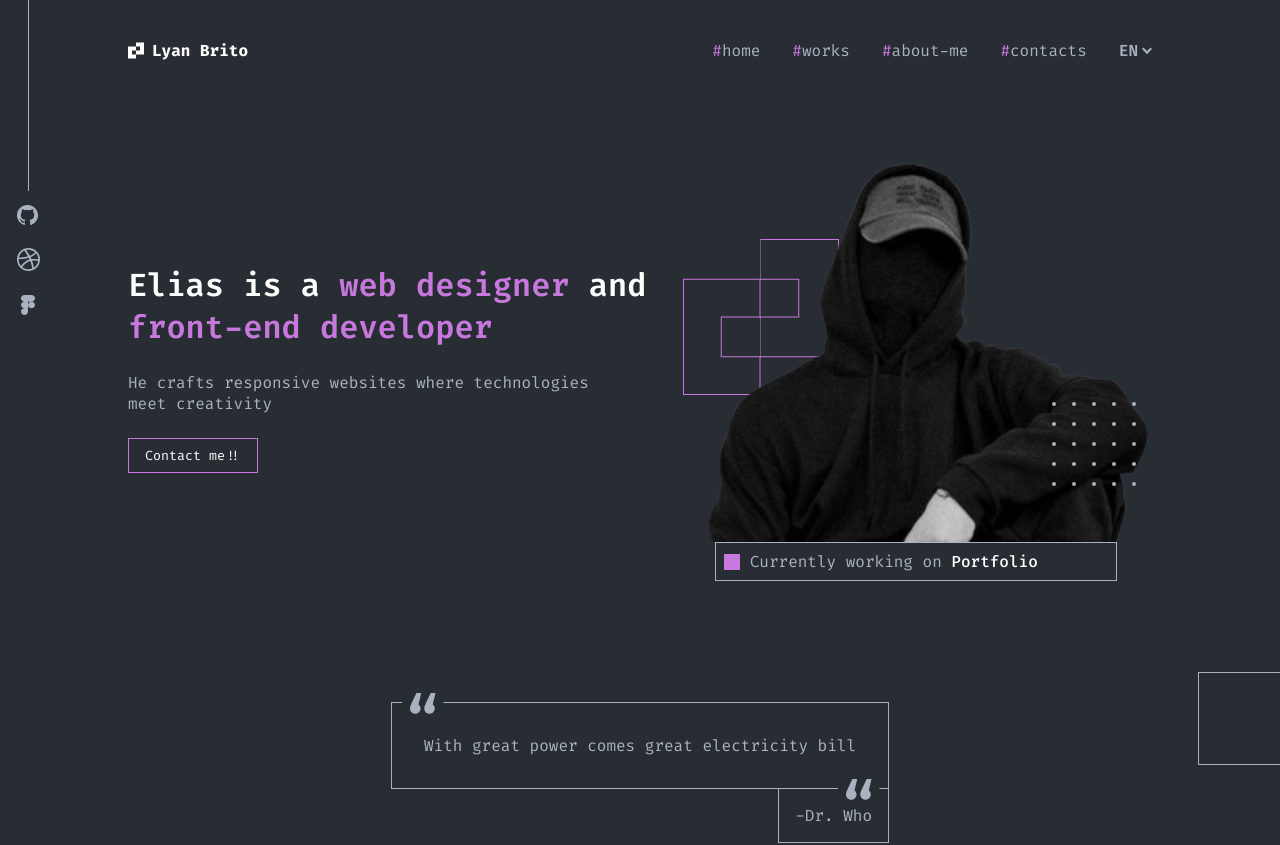
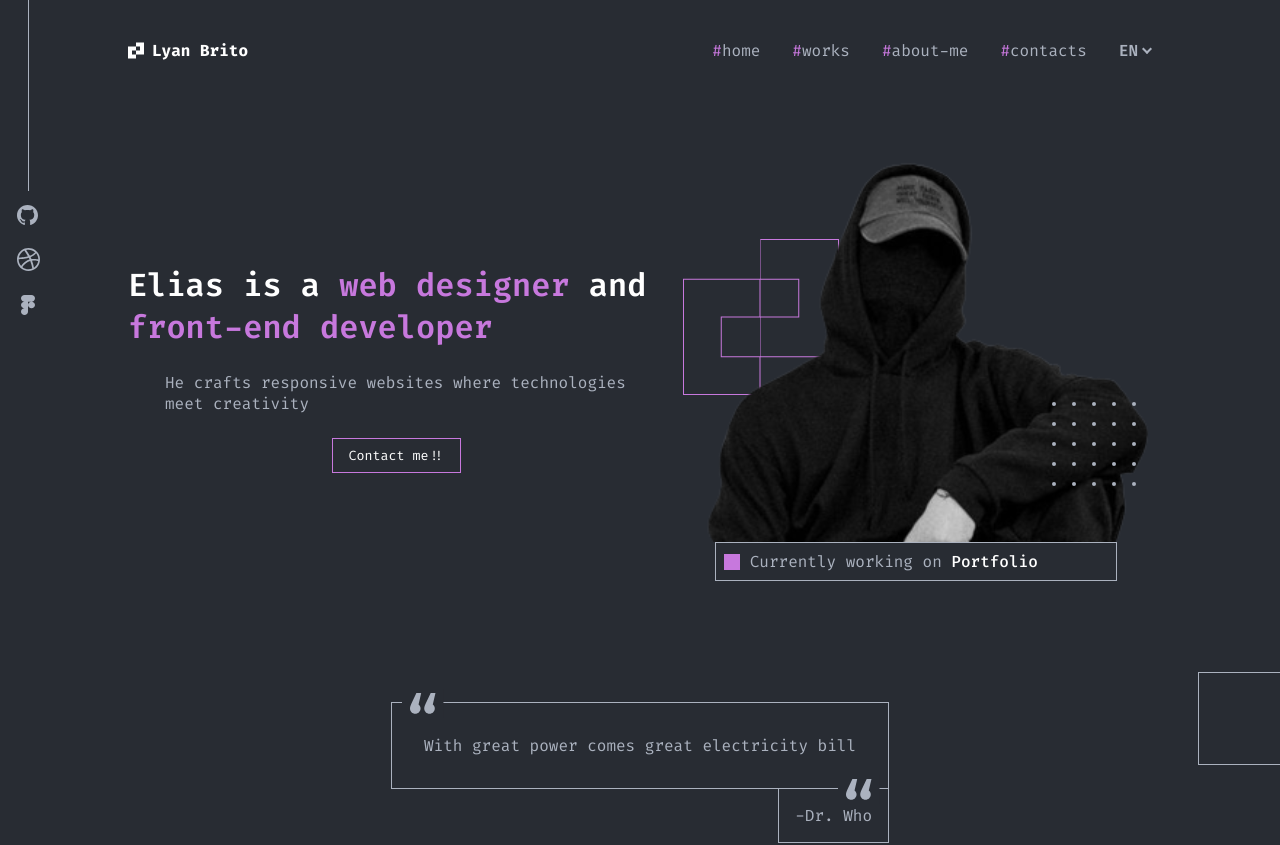
Before and after one commit to LyanBrito/portifolio.REACT, a React (Create React App) app: page / in a window 1280 px wide. Shown: the top 845 px of the page. Built offline with nearby package versions, Linux system fonts and the light colour scheme.

Commit message:
styles:updated-app-css

```diff
--- a/src/App.module.css
+++ b/src/App.module.css
@@ -12,6 +12,12 @@ body {
   background-color: var(--black-100);
   align-items: center;
   width: 100%;
+}
+section {
+  display: flex;
+  flex-direction: column;
+  align-items: center;
+  justify-content: center;
 }
 .pageContainer {
   gap: 87px;
@@ -30,8 +36,8 @@ p {
   color: var(--gray-100);
   font-weight: 400;
 }
-h1{
+h1,
+h6 {
   color: var(--white-100);
   font-weight: 500;
-
 }
```
